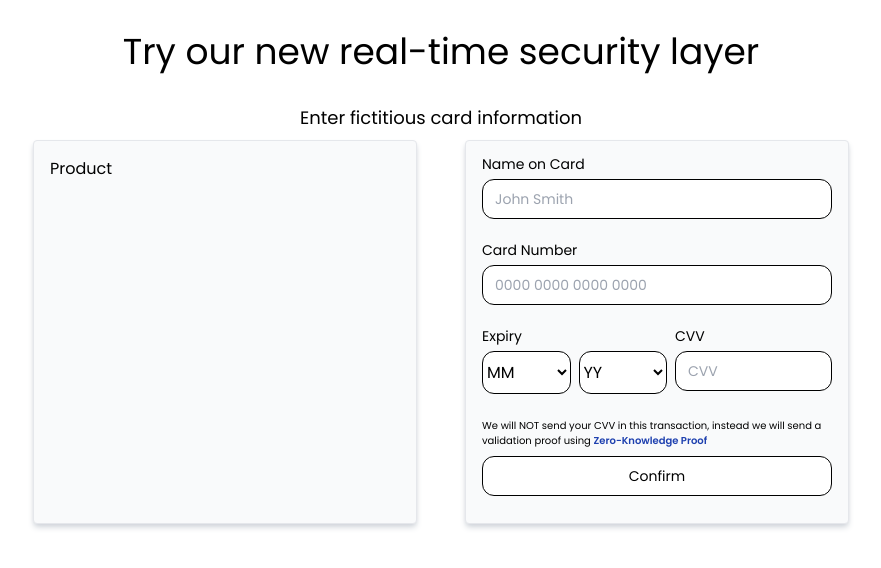
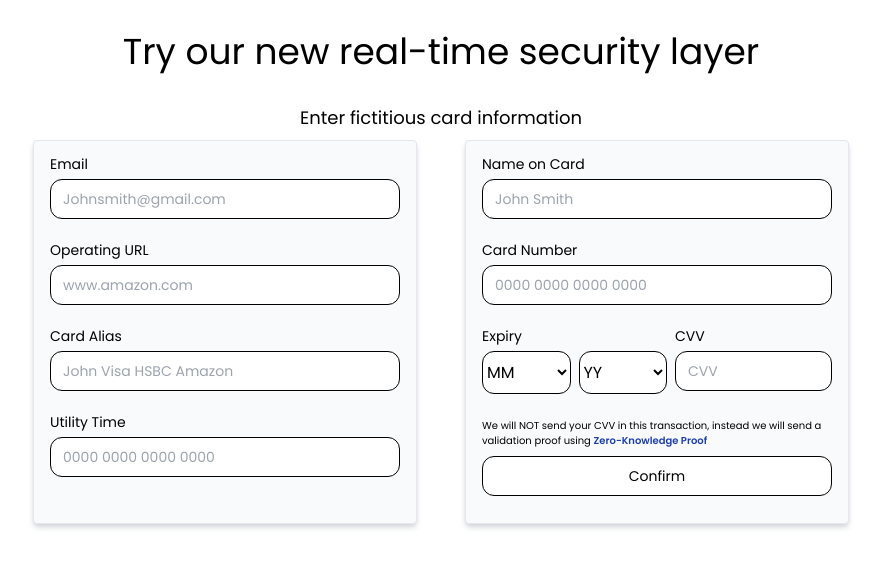
Before and after one commit to francoperez03/zerokey, a React (Vite) app in the folder frontend-vite/: page /livedemo in a window 1280 px wide. Shown: the top 568 px of the page, without its empty margins (199-1080 px from the left). Built offline with nearby package versions, Linux system fonts and the light colour scheme.

Commit message:
change form y checkout

```diff
--- a/frontend-vite/src/pages/livedemo/components/checkout/Checkout.jsx
+++ b/frontend-vite/src/pages/livedemo/components/checkout/Checkout.jsx
@@ -49,7 +49,56 @@ function Checkout({startInterval}) {
   };
 
   return (
-    <section className="flex flex-col gap-6 size-96 border p-4 rounded shadow-md shadow-gray-300 m-auto bg-gray-50">
+    <div className="flex gap-12">
+      <div className="flex flex-col gap-6 size-96 border p-4 rounded shadow-md shadow-gray-300 m-auto bg-gray-50">
+      <div className="flex flex-col gap-2">
+        <Label className="">Email</Label>
+        <Input
+          type="text"
+          name="name"
+          className="w-full bg-white text-black py-2 rounded-xl placeholder:text-gray-400"
+          placeholder="Johnsmith@gmail.com"
+          value={form.name}
+          onChange={handleForm}
+        />
+      </div>
+      <div className="flex flex-col gap-2">
+        <Label className="">Operating URL</Label>
+        <Input
+          type="text"
+          name="name"
+          className="w-full bg-white text-black py-2 rounded-xl placeholder:text-gray-400"
+          placeholder="www.amazon.com"
+          value={form.name}
+          onChange={handleForm}
+        />
+      </div>
+      <div className="flex flex-col gap-2">
+        <Label className="">Card Alias</Label>
+        <Input
+          type="text"
+          name="name"
+          className="w-full bg-white text-black py-2 rounded-xl placeholder:text-gray-400"
+          placeholder="John Visa HSBC Amazon"
+          value={form.name}
+          onChange={handleForm}
+        />
+      </div>
+      <div className="flex flex-col gap-2">
+        <Label className="">Utility Time</Label>
+        <Input
+          type="text"
+          name="cardNumber"
+          className="w-full bg-white text-black py-2 rounded-xl placeholder:text-gray-400"
+          placeholder="0000 0000 0000 0000"
+          value={form.cardNumber}
+          onChange={handleForm}
+        />
+      </div>
+
+
+    </div>
+    <div className="flex flex-col gap-6 size-96 border p-4 rounded shadow-md shadow-gray-300 m-auto bg-gray-50">
       <div className="flex flex-col gap-2">
         <Label className="">Name on Card</Label>
         <Input
@@ -119,7 +168,8 @@ function Checkout({startInterval}) {
           Confirm
         </Button>
       </div>
-    </section>
+    </div>
+    </div>
   );
 }
 
--- a/frontend-vite/src/pages/livedemo/components/demo/Demo.jsx
+++ b/frontend-vite/src/pages/livedemo/components/demo/Demo.jsx
@@ -2,9 +2,8 @@ import { useEffect, useState } from "react";
 import useStore from "../../store/state";
 import Checkout from "../checkout/Checkout";
 import GenerandoKey from "../../loader/GenerandKey";
-import Payment from "../../loader/Payment";
 import Completed from "../../loader/Completed";
-import Product from "../product/Product";
+import Form from "../../form/Form";
 
 function Demo() {
   const { status, setStatus, statuses } = useStore();
@@ -14,27 +13,22 @@ function Demo() {
   console.log(status, "status");
 
   // Define el orden de los estados
-
   const startInterval = () => {
     if (intervalId) return; // Si ya hay un intervalo en curso, no iniciar uno nuevo
 
-    // Inicia el estado en 'generado' y luego cambia al siguiente estado
+    // Inicia el estado en 'pending' y luego cambia al siguiente estado
     setStatus(statuses.PENDING);
     setIsActive(true);
 
-    // Cambia el estado a 'generando' después de hacer clic
+    // Cambia el estado a 'generating' inmediatamente
     setStatus(statuses.GENERATING);
 
-    // Establece los intervalos para los cambios de estado
+    // Establece el intervalo para el cambio de estado
     const id = setTimeout(() => {
-      setStatus(statuses.PAYING);
-
-      const secondTimeout = setTimeout(() => {
-        setStatus(statuses.COMPLETED);
-        clearTimeout(secondTimeout); // Limpia el segundo timeout
-        setIsActive(false); // Detiene el ciclo
-      }, 3000); // Cambia a 'finalizado' después de 3 segundos
-    }, 3000); // Cambia a 'pagando' después de 3 segundos
+      setStatus(statuses.COMPLETED);
+      clearTimeout(id); // Limpia el timeout
+      setIsActive(false); // Detiene el ciclo
+    }, 3000); // Cambia a 'completed' después de 3 segundos
 
     setIntervalId(id);
   };
@@ -53,14 +47,10 @@ function Demo() {
           <h5 className="text-lg pb-2 text-center">
             Enter fictitious card information
           </h5>
-          <div className="flex gap-12">
-            <Product />
             <Checkout startInterval={startInterval} />
-          </div>
         </div>
       )}
       {status === statuses.GENERATING && <GenerandoKey />}
-      {status === statuses.PAYING && <Payment />}
       {status === statuses.COMPLETED && <Completed />}
     </div>
   );
--- a/frontend-vite/src/pages/livedemo/components/product/Product.jsx
+++ /dev/null
@@ -1,11 +0,0 @@
-import React from "react";
-
-function Product() {
-  return (
-    <section className="flex flex-col gap-6 size-96 border p-4 rounded shadow-md shadow-gray-300 m-auto bg-gray-50">
-      Product
-    </section>
-  );
-}
-
-export default Product;
--- /dev/null
+++ b/frontend-vite/src/pages/livedemo/form/Form.jsx
@@ -0,0 +1,10 @@
+
+import React from 'react'
+
+function Form() {
+  return (
+    <div>Form</div>
+  )
+}
+
+export default Form
--- a/frontend-vite/src/pages/livedemo/loader/Completed.jsx
+++ b/frontend-vite/src/pages/livedemo/loader/Completed.jsx
@@ -1,15 +1,18 @@
+import { Button } from "@/components/ui/button";
 import React from "react";
 import { FaCheck } from "react-icons/fa";
 
 function Completed() {
-
   const generateRandomNumber = () => {
-        return (Math.floor(Math.random() * 100000000)).toString().padStart(8, '0');
+    return Math.floor(Math.random() * 100000000)
+      .toString()
+      .padStart(8, "0");
   };
 
   const generateAlphaNumericCode = () => {
-        const characters = 'ABCDEFGHIJKLMNOPQRSTUVWXYZabcdefghijklmnopqrstuvwxyz0123456789';
-        let result = '';
+    const characters =
+      "ABCDEFGHIJKLMNOPQRSTUVWXYZabcdefghijklmnopqrstuvwxyz0123456789";
+    let result = "";
     for (let i = 0; i < 4; i++) {
       const randomIndex = Math.floor(Math.random() * characters.length);
       result += characters[randomIndex];
@@ -20,12 +23,28 @@ function Completed() {
     <div>
       <div className="flex flex-col gap-4 h-[450px] w-96 p-4 justify-center items-center bg-slate-50 rounde shadow-md shadow-gray-500">
         <FaCheck className="text-[100px] text-green-800 mb-12" />
-        <p className="text-2xl font-medium">Ticket Payment Successful</p>
-        <p>Amount Pay <span className="font-bold text-lg">$100</span></p>
+        <p className="text-2xl font-medium text-center">
+          Prueba generada correctamente
+        </p>
         <span className="w-full border-t border-gray-400"></span>
-        <p className="text-lg font-medium  ">Transaction Number <span >{generateRandomNumber()}</span></p>
-        <p className="text-md font-medium">Prueba Generada <span>{generateAlphaNumericCode()}...{generateAlphaNumericCode()}</span></p>
-        <p className="text-[10px] text-center">Tu Codigo CVV fue protegido con la tecnologia <span className="font-bold text-blue-600">ZK Knowledge Proof</span></p>
+        <p className="text-md font-medium">
+          Prueba Generada{" "}
+          <span>
+            {generateAlphaNumericCode()}...{generateAlphaNumericCode()}
+          </span>
+        </p>
+        <p className="text-[10px] text-center">
+          Tu Codigo CVV fue protegido con la tecnologia{" "}
+          <span className="font-bold text-blue-600">ZK Knowledge Proof</span>
+        </p>
+        <div className="flex gap-4">
+          <Button className="rounded w-28 hover:bg-red-500" variant="outline">
+            Back
+          </Button>
+          <Button className="rounded w-28 hover:bg-red-500   " variant="outline">
+            See Tests
+          </Button>
+        </div>
       </div>
     </div>
   );
```
Lines whose indentation alone changed are shown as unchanged.
